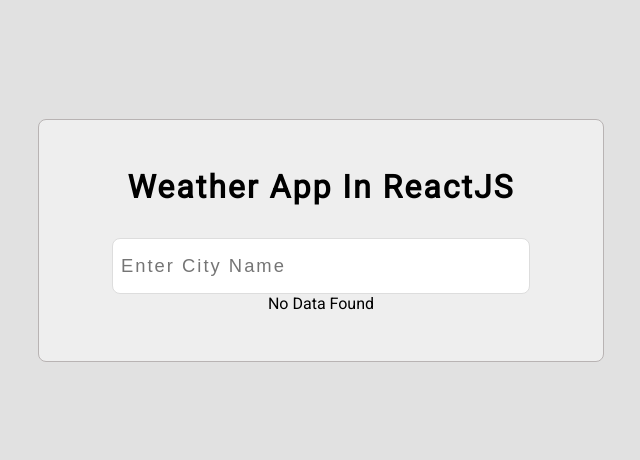
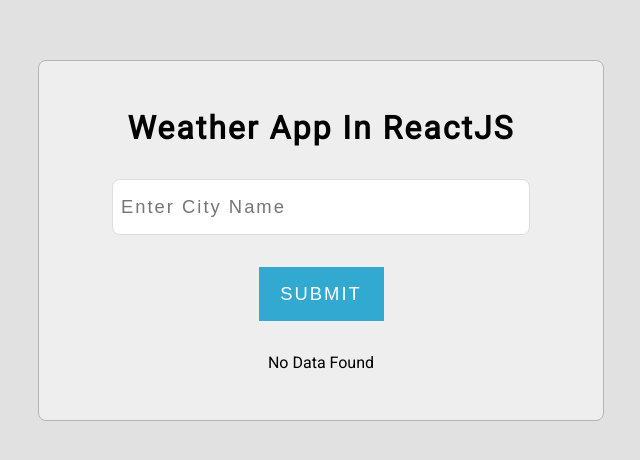
Before and after one commit to MehulBawadia/react-weather-app, a React (Create React App) app: page / in a window 1280 px wide. Shown: the part 160-620 px from the top of the page, without its empty margins (319-959 px from the left). Built offline with nearby package versions, Linux system fonts and the light colour scheme; no server answers.

Commit message:
Fetch data on button click

```diff
--- a/src/components/Weather.css
+++ b/src/components/Weather.css
@@ -46,3 +46,15 @@
   align-items: center;
   font-size: 1.2rem;
 }
+
+.weather .btnSearch {
+  width: 25%;
+  margin: 2rem 0;
+  padding: 1rem;
+  font-size: 1.15rem;
+  letter-spacing: 2px;
+  text-transform: uppercase;
+  background: rgb(49, 169, 209);
+  color: #fff;
+  border: none;
+}
--- a/src/components/Weather.js
+++ b/src/components/Weather.js
@@ -5,17 +5,12 @@
   const [city, setCity] = useState(null);
   const [search, setSearch] = useState(null);
 
-  useEffect(() => {
   const fetchApi = async () => {
     const url = `https://api.openweathermap.org/data/2.5/weather?q=${search}&units=metric&appid=${process.env.REACT_APP_OW_API_KEY}`;
     const response = await fetch(url);
-
     const resJson = await response.json();
     setCity(resJson.main);
   };
-
-    fetchApi();
-  }, [search]);
 
   return (
     <div className="weather">
@@ -30,6 +25,13 @@
           }}
         />
       </div>
+
+      <div>
+        <button type="button" className="btnSearch" onClick={fetchApi}>
+          Submit
+        </button>
+      </div>
+
       {!city ? (
         <p>No Data Found</p>
       ) : (
```
Lines whose indentation alone changed are shown as unchanged.
